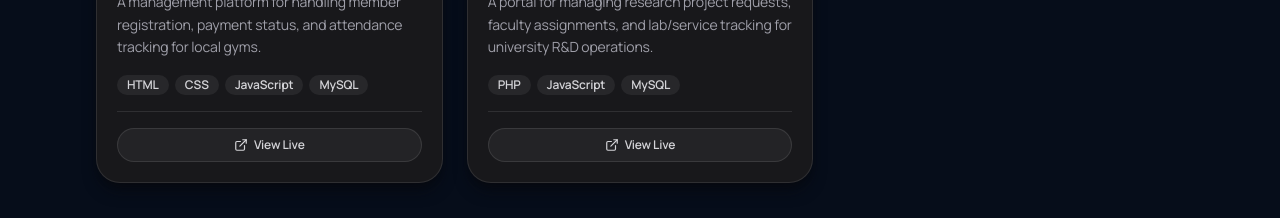
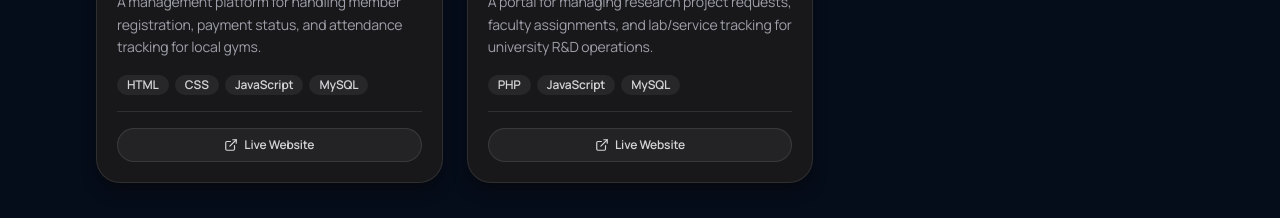
Before and after one commit to alexuslax/portfolio, a Next.js app: page / in a window 1280 px wide. Shown: the part 3420-3638 px from the top of the page. Built offline with nearby package versions, Linux system fonts and the light colour scheme.

Commit message:
Update project links

```diff
--- a/src/components/ProjectCard.tsx
+++ b/src/components/ProjectCard.tsx
@@ -96,7 +96,7 @@ export default function ProjectCard({
             className="inline-flex flex-1 items-center justify-center gap-1.5 rounded-full border border-zinc-200 bg-zinc-50 px-4 py-2 text-xs font-semibold text-zinc-700 transition hover:bg-zinc-100 hover:text-zinc-900 dark:border-white/10 dark:bg-white/5 dark:text-zinc-300 dark:hover:bg-white/10 dark:hover:text-zinc-100"
           >
             <ExternalLink className="h-3.5 w-3.5" />
-            View Live
+            Live Website
           </a>
 
           {demoUrl && (
```
